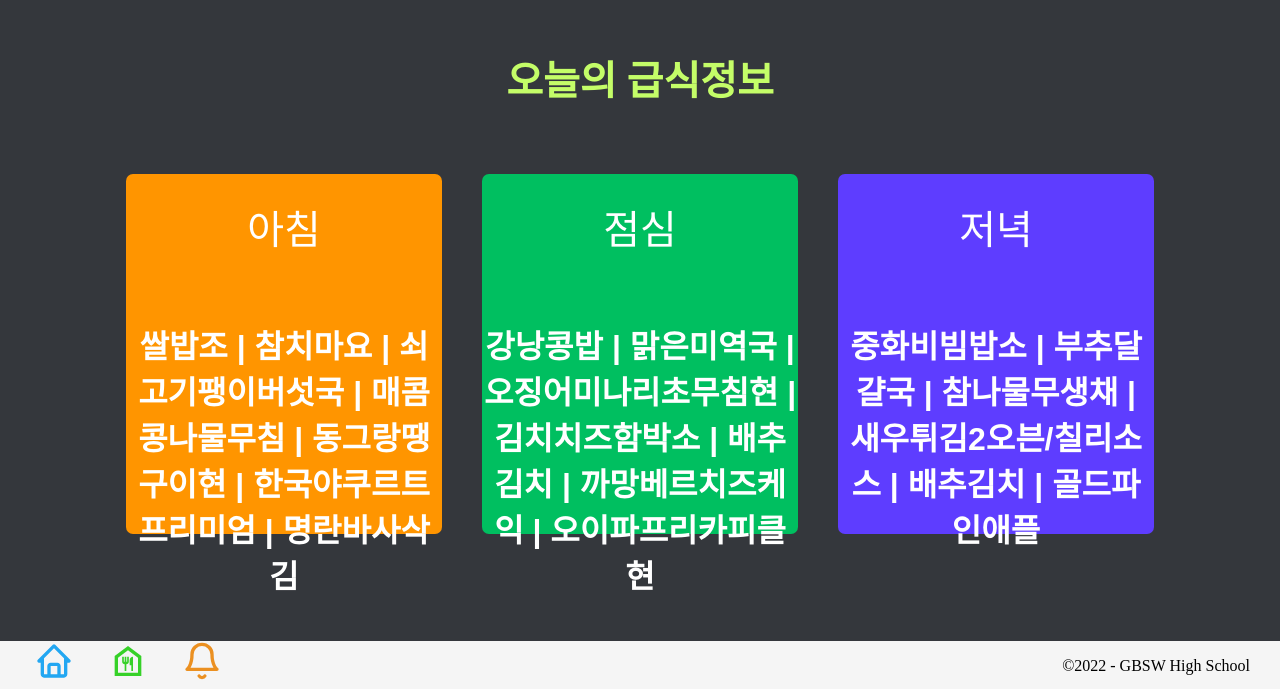
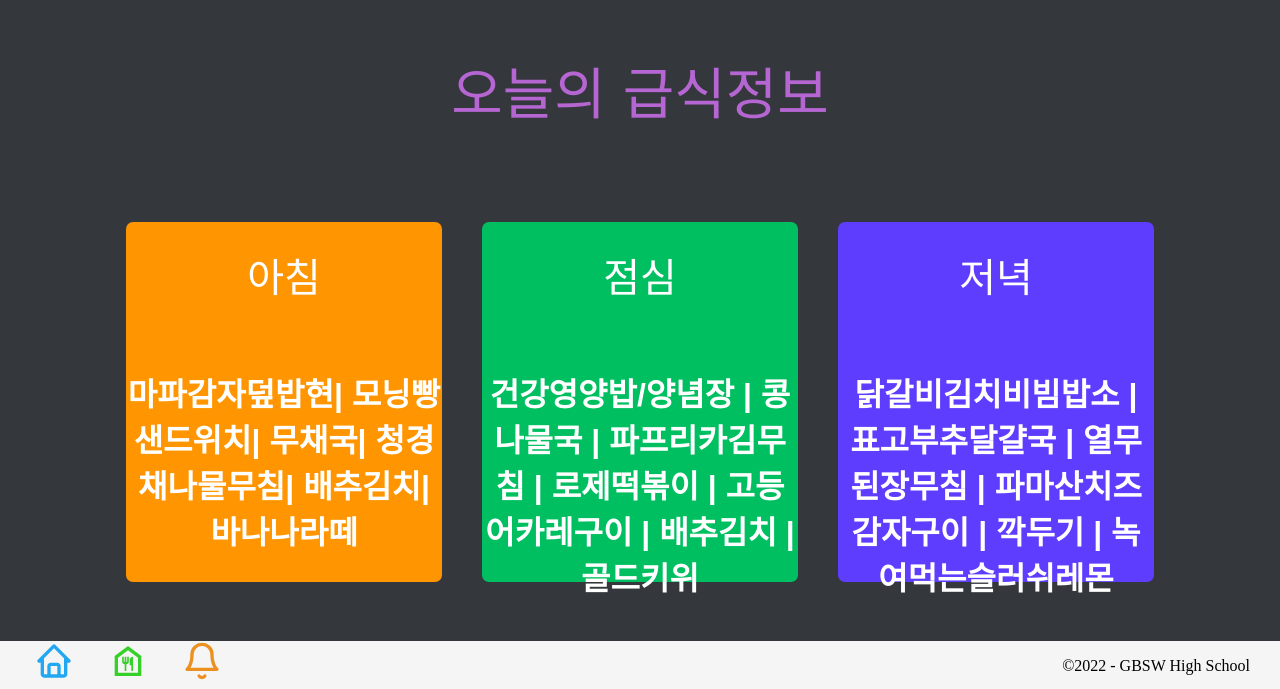
Before and after one commit to jinhyo-dev/Electronic-Blackboard-Web, a Next.js app: page /food in a window 1280 px wide. Shown: the part 111-800 px from the top of the page. Built offline with nearby package versions, Linux system fonts and the light colour scheme; a web font is replaced by a local one.

Commit message:
Add loading animation, QR code API

```diff
--- a/package.json
+++ b/package.json
@@ -14,6 +14,7 @@
     "@mui/material": "^5.8.0",
     "jquery": "^3.6.0",
     "knex": "^1.0.5",
+    "material-ui": "^1.0.0-beta.47",
     "moment": "^2.29.2",
     "mysql": "^2.18.1",
     "next": "12.1.4",
@@ -21,6 +22,7 @@
     "react-bootstrap": "^2.2.3",
     "react-dom": "18.0.0",
     "react-icons": "^4.3.1",
+    "react-loading": "^2.0.3",
     "react-modal": "^3.14.4",
     "swr": "^1.2.2",
     "unfetch": "^4.2.0"
--- a/pages/components/ShowModal.tsx
+++ b/pages/components/ShowModal.tsx
@@ -43,8 +43,9 @@ export default function ShowModal({ value }: Props) {
       >
         <Fade in={open}>
           <Box sx={style}>
-            <Typography id="transition-modal-title" variant="h6" component="h2">
-              {value}
+            <Typography id="transition-modal-title" variant="h6" component="h2" style={{ textAlign: 'center'}}>
+              <a href={value}>{value}</a><br/>
+              <img src={`https://qrtag.net/api/qr_4.png?url=${value}`} alt="qr" style={{ marginTop: '1.5rem'}}/>
             </Typography>
           </Box>
         </Fade>
--- a/pages/getFoodData/foodData.json
+++ b/pages/getFoodData/foodData.json
@@ -1,28 +1,27 @@
 {
 	"breakfast": [
-		"쌀밥조  ",
-		"참치마요   ",
-		"쇠고기팽이버섯국  ",
-		"매콤콩나물무침  ",
-		"동그랑땡구이현  ",
-		"한국야쿠르트프리미엄  ",
-		"명란바사삭김  "
+		"마파감자덮밥현",
+		"모닝빵샌드위치",
+		"무채국",
+		"청경채나물무침",
+		"배추김치",
+		"바나나라떼"
 	],
 	"lunch": [
-		"강낭콩밥  ",
-		"맑은미역국  ",
-		"오징어미나리초무침현  ",
-		"김치치즈함박소  ",
-		"배추김치  ",
-		"까망베르치즈케익  ",
-		"오이파프리카피클현  "
+		"건강영양밥/양념장",
+		"콩나물국",
+		"파프리카김무침",
+		"로제떡볶이",
+		"고등어카레구이",
+		"배추김치",
+		"골드키위"
 	],
 	"dinner": [
-		"중화비빔밥소  ",
-		"부추달걀국  ",
-		"참나물무생채  ",
-		"새우튀김2오븐/칠리소스  ",
-		"배추김치  ",
-		"골드파인애플  "
+		"닭갈비김치비빔밥소",
+		"표고부추달걀국",
+		"열무된장무침",
+		"파마산치즈감자구이",
+		"깍두기",
+		"녹여먹는슬러쉬레몬"
 	]
 }
--- a/styles/food.css
+++ b/styles/food.css
@@ -1,5 +1,6 @@
 @import url('https://fonts.googleapis.com/css2?family=Sunflower:wght@300&display=swap');
 @import url('https://fonts.googleapis.com/css2?family=Black+Han+Sans&display=swap');
+@import url('https://fonts.googleapis.com/css2?family=Jua&display=swap');
 
 .foodTable {
   margin-top: 10rem;
@@ -58,9 +59,9 @@
 }
 
 .dateOfFood {
-  font-size: 2.5rem;
-  color: #c4fd68;
-  font-weight: bold;
+  font-family: 'Jua', sans-serif;
+  font-size: 3.5rem;
+  color: #B666D2;
 }
 
 #lable {
--- a/styles/notice.css
+++ b/styles/notice.css
@@ -185,3 +185,50 @@
   bottom: -150px;
   animation-delay: 38s;
 }
+
+.lds-ring {
+  margin: 0 auto;
+  width: 30rem;
+  height: 30rem;
+}
+.lds-ring div {
+  margin: 0 auto;
+  box-sizing: border-box;
+  position: absolute;
+  width: 10rem;
+  height: 10rem;
+  border: 8px solid #fff;
+  border-radius: 50%;
+  animation: lds-ring 1.2s cubic-bezier(0.5, 0, 0.5, 1) infinite;
+  border-color: #fff transparent transparent transparent;
+}
+.lds-ring div:nth-child(1) {
+  animation-delay: -0.45s;
+}
+.lds-ring div:nth-child(2) {
+  animation-delay: -0.3s;
+}
+.lds-ring div:nth-child(3) {
+  animation-delay: -0.15s;
+}
+@keyframes lds-ring {
+  0% {
+    transform: rotate(0deg);
+  }
+  100% {
+    transform: rotate(360deg);
+  }
+}
+
+.loadingBar {
+  margin: auto;
+  margin-top: 35vh;
+}
+
+.loadingMessage {
+  margin-top: 7rem;
+  font-size: 1.5rem;
+  font-weight: bold;
+  text-align: center;
+  color: white;
+}
```
Also changed, not shown: pages/Notice.tsx (+8 -7 lines), pages/food.tsx (line endings or trailing spaces), 2 other files (tests, documents, lock files or other folders).
